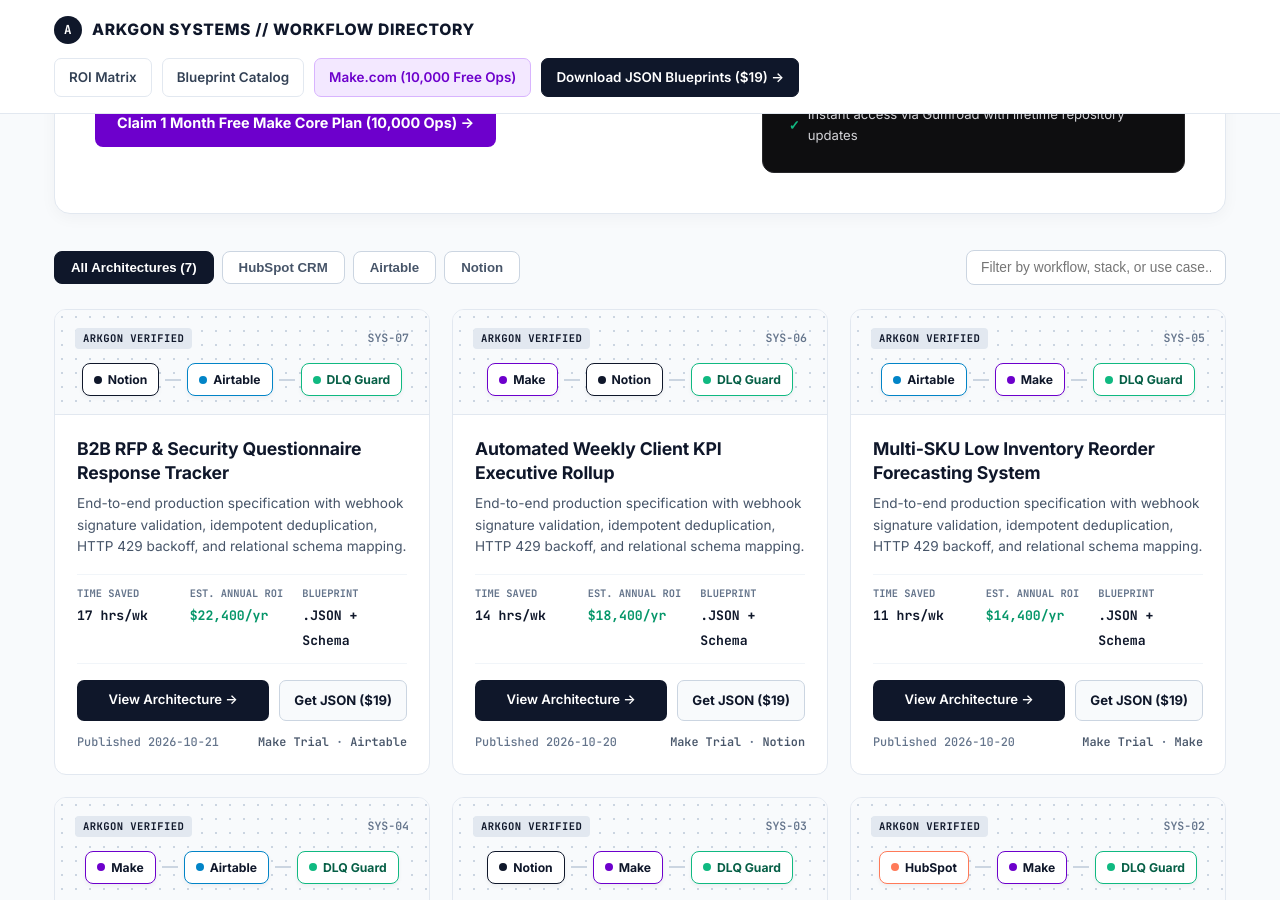
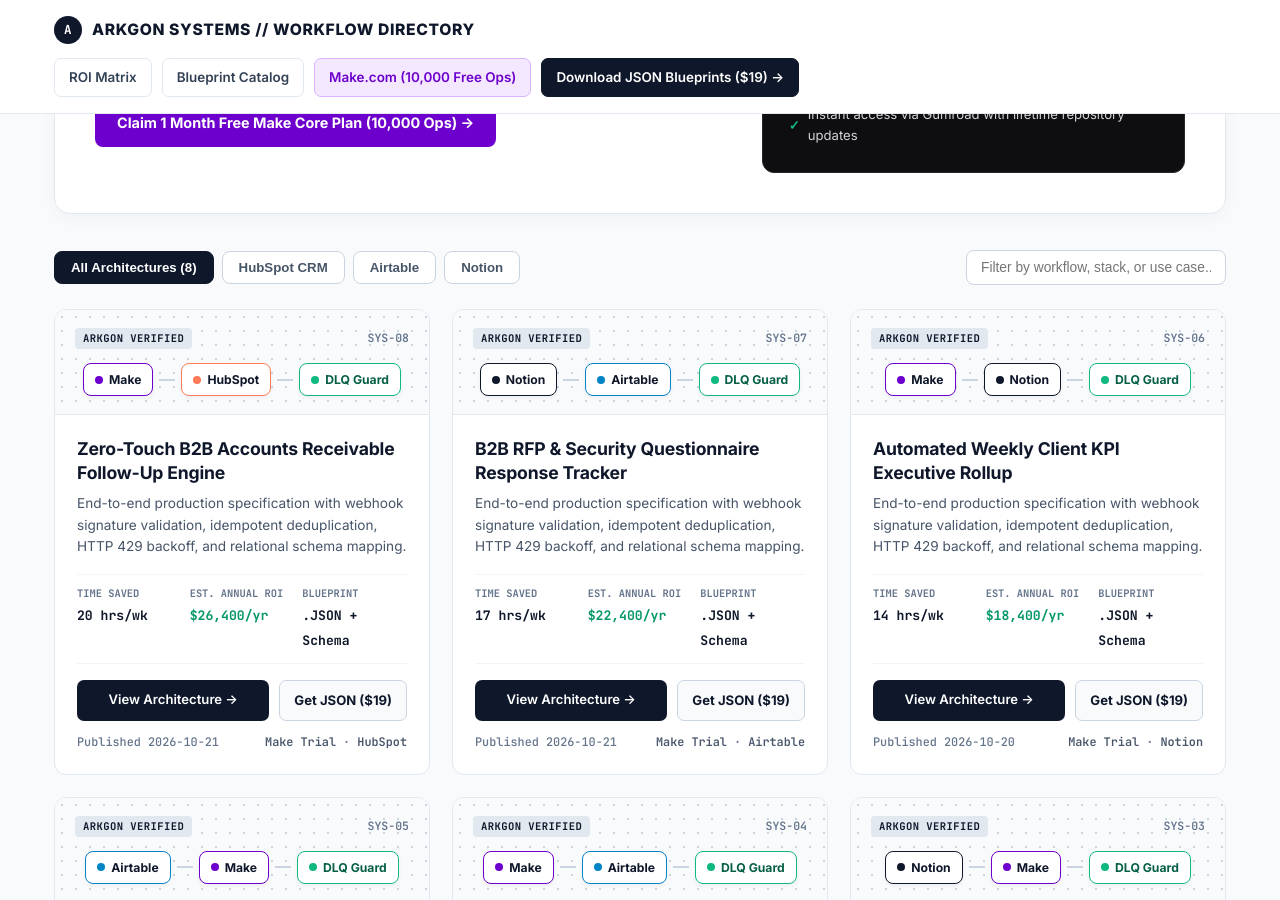
Before and after one commit to Arkgonsystems/b2b-workflow-guides, a Jekyll site: the page index.html, which Jekyll copies as it is, in a window 1280 px wide and 900 px high, scrolled down 515 px. Built offline with Jekyll 4.4.1, drawn with Linux system fonts in a browser that asks for light colours; some of the changed text lies outside the part shown.

Commit message:
Publish v15 Arkgon Systems institutional directory homepage

```diff
--- a/index.html
+++ b/index.html
@@ -137,7 +137,7 @@
   </section>
   <div class="controls-bar">
     <div class="filter-group">
-      <button class="filter-pill active" onclick="filterGuides('all', this)">All Architectures (7)</button>
+      <button class="filter-pill active" onclick="filterGuides('all', this)">All Architectures (8)</button>
       <button class="filter-pill" onclick="filterGuides('hubspot', this)">HubSpot CRM</button>
       <button class="filter-pill" onclick="filterGuides('airtable', this)">Airtable</button>
       <button class="filter-pill" onclick="filterGuides('notion', this)">Notion</button>
@@ -145,7 +145,38 @@
     <input type="text" id="searchInput" class="search-box" placeholder="Filter by workflow, stack, or use case..." oninput="searchGuides()">
   </div>
   <section class="cards-grid" id="guideGrid">
-<div class="tpl-card" data-stack="notion airtable" data-title="b2b rfp &amp; security questionnaire response tracker">
+<div class="tpl-card" data-stack="make hubspot" data-title="zero-touch b2b accounts receivable follow-up engine">
+  <div class="tpl-canvas">
+    <div class="canvas-top">
+      <span class="verified-tag">ARKGON VERIFIED</span>
+      <span class="id-tag">SYS-08</span>
+    </div>
+    <div class="node-pipeline">
+      <div class="node-pill" style="border-color:#6d00cc;"><span class="dot" style="background:#6d00cc;"></span>Make</div>
+      <div class="connector"></div>
+      <div class="node-pill" style="border-color:#ff7a59;"><span class="dot" style="background:#ff7a59;"></span>HubSpot</div>
+      <div class="connector"></div>
+      <div class="node-pill dlq"><span class="dot" style="background:#10b981;"></span>DLQ Guard</div>
+    </div>
+  </div>
+  <div class="tpl-body">
+    <h3><a href="./guides/accounts-receivable-dunning-automation.html">Zero-Touch B2B Accounts Receivable Follow-Up Engine</a></h3>
+    <p class="tpl-desc">End-to-end production specification with webhook signature validation, idempotent deduplication, HTTP 429 backoff, and relational schema mapping.</p>
+    <div class="metrics-bar">
+      <div class="metric"><span class="m-label">TIME SAVED</span><span class="m-val">20 hrs/wk</span></div>
+      <div class="metric"><span class="m-label">EST. ANNUAL ROI</span><span class="m-val" style="color:#059669;">$26,400/yr</span></div>
+      <div class="metric"><span class="m-label">BLUEPRINT</span><span class="m-val">.JSON + Schema</span></div>
+    </div>
+    <div class="tpl-actions">
+      <a class="btn-spec" href="./guides/accounts-receivable-dunning-automation.html">View Architecture &rarr;</a>
+      <a class="btn-json" href="https://platypusprime.gumroad.com/l/dncmng" target="_blank" rel="noopener">Get JSON ($19)</a>
+    </div>
+    <div class="tpl-footer">
+      <span>Published 2026-10-21</span>
+      <span><a href="https://www.make.com/en/register?pc=b2bworkflow" target="_blank" rel="noopener">Make Trial</a> &middot; <a href="https://www.hubspot.com/products/crm" target="_blank" rel="noopener">HubSpot</a></span>
+    </div>
+  </div>
+</div><div class="tpl-card" data-stack="notion airtable" data-title="b2b rfp &amp; security questionnaire response tracker">
   <div class="tpl-canvas">
     <div class="canvas-top">
       <span class="verified-tag">ARKGON VERIFIED</span>
@@ -374,6 +405,14 @@
         <thead><tr><th>ID</th><th>System Architecture</th><th>Integration Stack</th><th>Est. Annual ROI</th><th>Ops Saved</th><th>Specification</th><th>Turnkey Asset</th></tr></thead>
         <tbody>
 <tr>
+  <td class="mono" style="color:#64748b;">#08</td>
+  <td><a href="./guides/accounts-receivable-dunning-automation.html" style="color:#0f172a;font-weight:700;text-decoration:none;">Zero-Touch B2B Accounts Receivable Follow-Up Engine</a></td>
+  <td><span class="table-stack">Make + HubSpot</span></td>
+  <td class="mono" style="color:#059669;font-weight:600;">$26,400/yr</td>
+  <td class="mono">20 hrs/wk</td>
+  <td><a href="./guides/accounts-receivable-dunning-automation.html" style="color:#4f46e5;font-weight:600;text-decoration:none;">Read Spec &rarr;</a></td>
+  <td><a href="https://platypusprime.gumroad.com/l/dncmng" target="_blank" rel="noopener" class="table-buy">JSON Pack ($19)</a></td>
+</tr><tr>
   <td class="mono" style="color:#64748b;">#07</td>
   <td><a href="./guides/rfp-proposal-response-matrix-notion-ai.html" style="color:#0f172a;font-weight:700;text-decoration:none;">B2B RFP &amp; Security Questionnaire Response Tracker</a></td>
   <td><span class="table-stack">Notion + Airtable</span></td>
```
